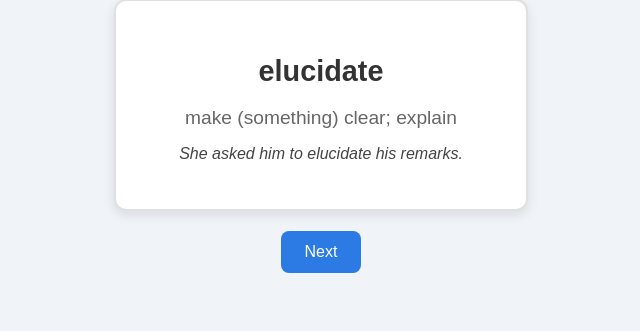
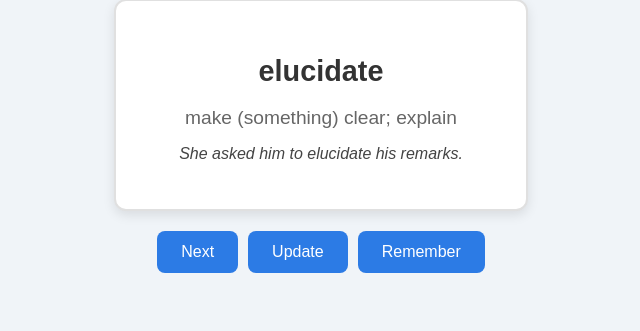
Before and after one commit to RoboDuehl/Flashcards, a Flask app: page / in a window 1280 px wide. Shown: the part 264-595 px from the top of the page, without its empty margins (319-959 px from the left). Run offline with Flask 2, Linux system fonts and the light colour scheme; data comes from the database, SQL or seed files in the repository.

Commit message:
more buttons

```diff
--- a/static/script.js
+++ b/static/script.js
@@ -24,5 +24,8 @@ function nextCard() {
     showCard();
 }
 
+function updateCard(){
+
+}
 
 window.onload = loadFlashcards;
--- a/static/style.css
+++ b/static/style.css
@@ -63,6 +63,13 @@ button {
     cursor: pointer;
     transition: background-color 0.2s ease;
 }
+.button-group {
+    display: flex;
+    justify-content: center; /* center horizontally */
+    gap: 10px;
+    margin-top: auto; /* push to bottom in flex layout */
+}
+
 
 button:hover {
     background-color: #1a5fc0;
--- a/templates/index.html
+++ b/templates/index.html
@@ -11,9 +11,14 @@
             <h2 id="word">Loading...</h2>
             <p id="meaning"></p>
             <p id="example"></p>
-        </div>
-        <button onclick="nextCard()">Next</button>
     </div>
+    <div class="button-group">
+            <button onclick="nextCard()">Next</button>
+            <button onclick="updateFlashcard()">Update</button>
+            <button onclick="rememberFlashcard()">Remember</button>
+    </div>
+
+
     <script src="{{ url_for('static', filename='script.js') }}"></script>
 </body>
 </html>
```
Also changed, not shown: 2 other files.
